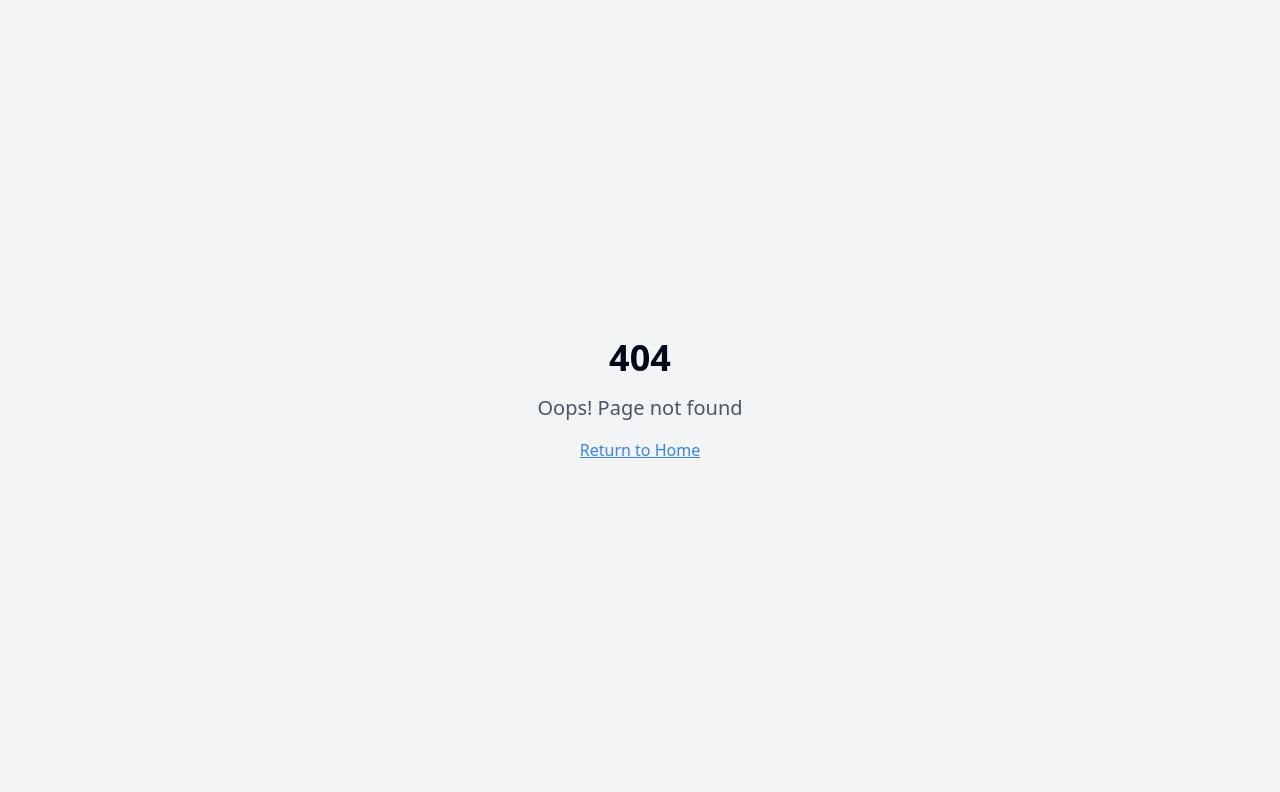
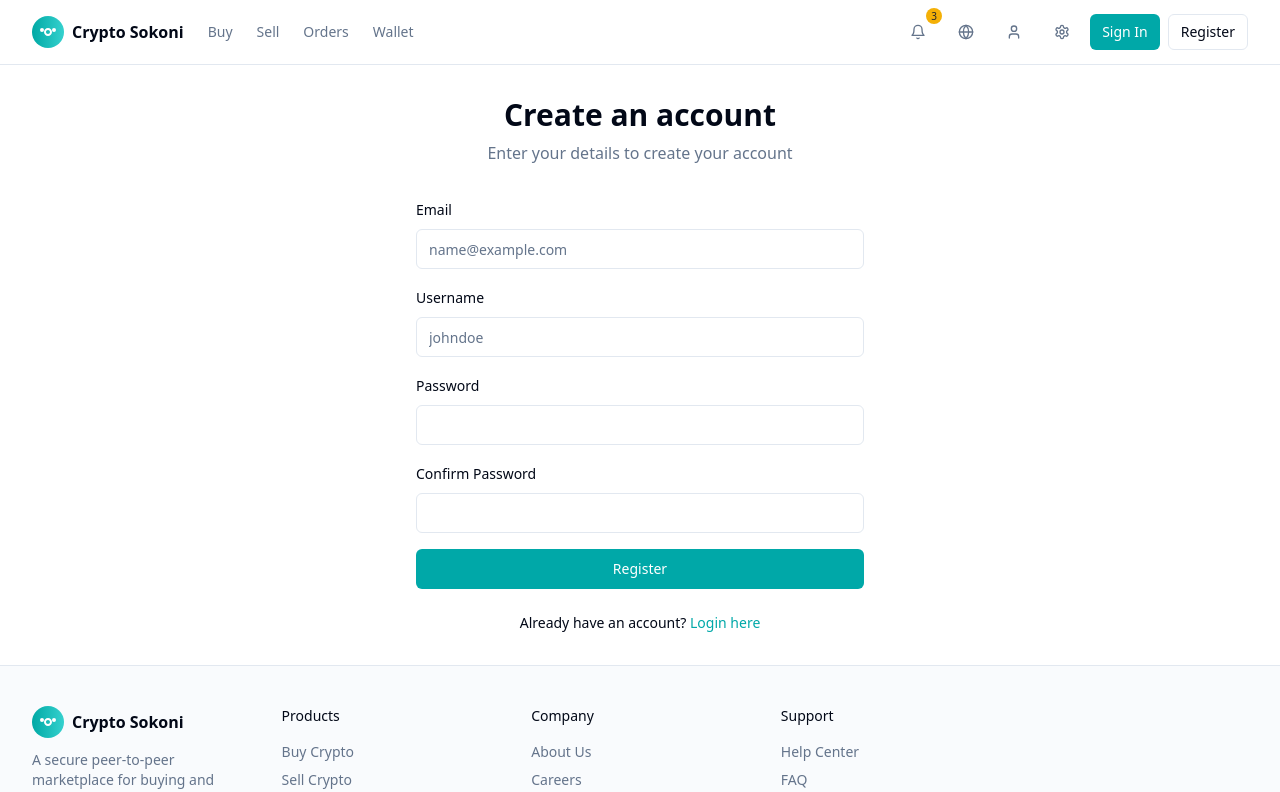
Before and after one commit to kevinmatelong/peer-trade-pal, a React (Vite) app: page /register in a window 1280 px wide. Before the commit this address had no page. Shown: the top 792 px of the page. Built offline with nearby package versions, Linux system fonts and the light colour scheme.

Commit message:
Fix: Login/register button functionality
Implement functionality for login and register buttons.

```diff
--- a/src/App.tsx
+++ b/src/App.tsx
@@ -10,6 +10,8 @@ import Sell from "./pages/Sell";
 import Orders from "./pages/Orders";
 import Wallet from "./pages/Wallet";
 import Settings from "./pages/Settings";
+import Login from "./pages/Login";
+import Register from "./pages/Register";
 import NotFound from "./pages/NotFound";
 
 const queryClient = new QueryClient();
@@ -27,6 +29,8 @@ const App = () => (
           <Route path="/orders" element={<Orders />} />
           <Route path="/wallet" element={<Wallet />} />
           <Route path="/settings" element={<Settings />} />
+          <Route path="/login" element={<Login />} />
+          <Route path="/register" element={<Register />} />
           <Route path="*" element={<NotFound />} />
         </Routes>
       </BrowserRouter>
--- a/src/components/site/navbar.tsx
+++ b/src/components/site/navbar.tsx
@@ -1,7 +1,8 @@
+
 import { useState } from "react";
 import { Link } from "react-router-dom";
 import { Button } from "@/components/ui/button";
-import { Menu, X, Bell, User, Globe } from "lucide-react";
+import { Menu, X, Bell, User, Globe, Settings } from "lucide-react";
 import { Badge } from "@/components/ui/badge";
 
 export function Navbar() {
@@ -55,15 +56,19 @@ export function Navbar() {
           </Link>
           <Link to="/settings">
             <Button variant="ghost" size="icon" className="text-muted-foreground">
-              <User className="h-5 w-5" />
+              <Settings className="h-5 w-5" />
             </Button>
           </Link>
+          <Link to="/login">
             <Button variant="default" size="sm" className="hidden md:flex">
               Sign In
             </Button>
+          </Link>
+          <Link to="/register">
             <Button variant="outline" size="sm" className="hidden md:flex">
               Register
             </Button>
+          </Link>
           <Button
             variant="ghost"
             size="icon"
@@ -113,12 +118,16 @@ export function Navbar() {
               Settings
             </Link>
             <div className="flex gap-2 pt-2">
-              <Button variant="default" size="sm" className="flex-1">
+              <Link to="/login" className="flex-1">
+                <Button variant="default" size="sm" className="w-full">
                   Sign In
                 </Button>
-              <Button variant="outline" size="sm" className="flex-1">
+              </Link>
+              <Link to="/register" className="flex-1">
+                <Button variant="outline" size="sm" className="w-full">
                   Register
                 </Button>
+              </Link>
             </div>
           </nav>
         </div>
--- /dev/null
+++ b/src/pages/Login.tsx
@@ -0,0 +1,101 @@
+
+import { useState } from "react";
+import { Navbar } from "@/components/site/navbar";
+import { Footer } from "@/components/site/footer";
+import { Button } from "@/components/ui/button";
+import { Input } from "@/components/ui/input";
+import { Label } from "@/components/ui/label";
+import { useToast } from "@/hooks/use-toast";
+import { Link, useNavigate } from "react-router-dom";
+
+const Login = () => {
+  const [email, setEmail] = useState("");
+  const [password, setPassword] = useState("");
+  const [isLoading, setIsLoading] = useState(false);
+  const { toast } = useToast();
+  const navigate = useNavigate();
+
+  const handleLogin = async (e: React.FormEvent) => {
+    e.preventDefault();
+    setIsLoading(true);
+
+    // This is just a mock login - in a real app you would connect to Supabase
+    try {
+      // Simulate API call
+      await new Promise(resolve => setTimeout(resolve, 1000));
+
+      // Mock successful login
+      toast({
+        title: "Success!",
+        description: "You've successfully logged in.",
+      });
+      navigate("/wallet");
+    } catch (error) {
+      toast({
+        title: "Error",
+        description: "Failed to log in. Please try again.",
+        variant: "destructive",
+      });
+    } finally {
+      setIsLoading(false);
+    }
+  };
+
+  return (
+    <div className="min-h-screen flex flex-col bg-background">
+      <Navbar />
+      <main className="flex-1 container py-8">
+        <div className="max-w-md mx-auto">
+          <div className="text-center mb-8">
+            <h1 className="text-3xl font-bold">Welcome back</h1>
+            <p className="text-muted-foreground mt-2">
+              Enter your credentials to access your account
+            </p>
+          </div>
+
+          <form onSubmit={handleLogin} className="space-y-4">
+            <div className="space-y-2">
+              <Label htmlFor="email">Email</Label>
+              <Input
+                id="email"
+                type="email"
+                placeholder="name@example.com"
+                value={email}
+                onChange={(e) => setEmail(e.target.value)}
+                required
+              />
+            </div>
+            <div className="space-y-2">
+              <div className="flex items-center justify-between">
+                <Label htmlFor="password">Password</Label>
+                <Link to="/forgot-password" className="text-sm text-primary hover:underline">
+                  Forgot password?
+                </Link>
+              </div>
+              <Input
+                id="password"
+                type="password"
+                value={password}
+                onChange={(e) => setPassword(e.target.value)}
+                required
+              />
+            </div>
+            <Button type="submit" className="w-full" disabled={isLoading}>
+              {isLoading ? "Logging in..." : "Login"}
+            </Button>
+          </form>
+
+          <div className="mt-6 text-center text-sm">
+            Don't have an account?{" "}
+            <Link to="/register" className="text-primary hover:underline font-medium">
+              Register here
+            </Link>
+          </div>
+        </div>
+      </main>
+      <Footer />
+    </div>
+  );
+};
+
+export default Login;
--- /dev/null
+++ b/src/pages/Register.tsx
@@ -0,0 +1,129 @@
+
+import { useState } from "react";
+import { Navbar } from "@/components/site/navbar";
+import { Footer } from "@/components/site/footer";
+import { Button } from "@/components/ui/button";
+import { Input } from "@/components/ui/input";
+import { Label } from "@/components/ui/label";
+import { useToast } from "@/hooks/use-toast";
+import { Link, useNavigate } from "react-router-dom";
+
+const Register = () => {
+  const [email, setEmail] = useState("");
+  const [username, setUsername] = useState("");
+  const [password, setPassword] = useState("");
+  const [confirmPassword, setConfirmPassword] = useState("");
+  const [isLoading, setIsLoading] = useState(false);
+  const { toast } = useToast();
+  const navigate = useNavigate();
+
+  const handleRegister = async (e: React.FormEvent) => {
+    e.preventDefault();
+
+    if (password !== confirmPassword) {
+      toast({
+        title: "Passwords don't match",
+        description: "Please ensure both passwords match.",
+        variant: "destructive",
+      });
+      return;
+    }
+
+    setIsLoading(true);
+
+    // This is just a mock registration - in a real app you would connect to Supabase
+    try {
+      // Simulate API call
+      await new Promise(resolve => setTimeout(resolve, 1000));
+
+      // Mock successful registration
+      toast({
+        title: "Registration successful!",
+        description: "Your account has been created.",
+      });
+      navigate("/login");
+    } catch (error) {
+      toast({
+        title: "Error",
+        description: "Failed to register. Please try again.",
+        variant: "destructive",
+      });
+    } finally {
+      setIsLoading(false);
+    }
+  };
+
+  return (
+    <div className="min-h-screen flex flex-col bg-background">
+      <Navbar />
+      <main className="flex-1 container py-8">
+        <div className="max-w-md mx-auto">
+          <div className="text-center mb-8">
+            <h1 className="text-3xl font-bold">Create an account</h1>
+            <p className="text-muted-foreground mt-2">
+              Enter your details to create your account
+            </p>
+          </div>
+
+          <form onSubmit={handleRegister} className="space-y-4">
+            <div className="space-y-2">
+              <Label htmlFor="email">Email</Label>
+              <Input
+                id="email"
+                type="email"
+                placeholder="name@example.com"
+                value={email}
+                onChange={(e) => setEmail(e.target.value)}
+                required
+              />
+            </div>
+            <div className="space-y-2">
+              <Label htmlFor="username">Username</Label>
+              <Input
+                id="username"
+                type="text"
+                placeholder="johndoe"
+                value={username}
+                onChange={(e) => setUsername(e.target.value)}
+                required
+              />
+            </div>
+            <div className="space-y-2">
+              <Label htmlFor="password">Password</Label>
+              <Input
+                id="password"
+                type="password"
+                value={password}
+                onChange={(e) => setPassword(e.target.value)}
+                required
+              />
+            </div>
+            <div className="space-y-2">
+              <Label htmlFor="confirm-password">Confirm Password</Label>
+              <Input
+                id="confirm-password"
+                type="password"
+                value={confirmPassword}
+                onChange={(e) => setConfirmPassword(e.target.value)}
+                required
+              />
+            </div>
+            <Button type="submit" className="w-full" disabled={isLoading}>
+              {isLoading ? "Creating account..." : "Register"}
+            </Button>
+          </form>
+
+          <div className="mt-6 text-center text-sm">
+            Already have an account?{" "}
+            <Link to="/login" className="text-primary hover:underline font-medium">
+              Login here
+            </Link>
+          </div>
+        </div>
+      </main>
+      <Footer />
+    </div>
+  );
+};
+
+export default Register;
```
Lines whose indentation alone changed are shown as unchanged.
